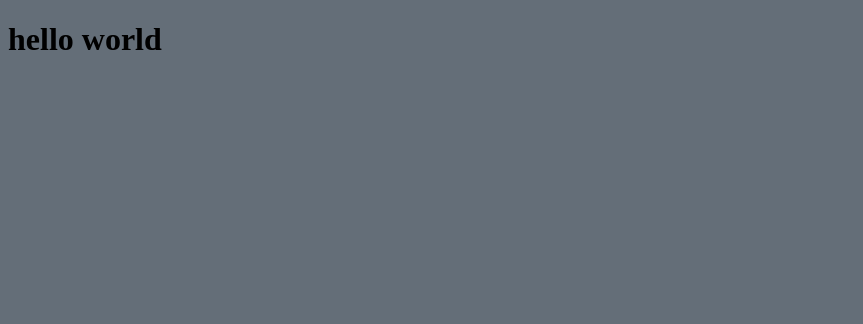
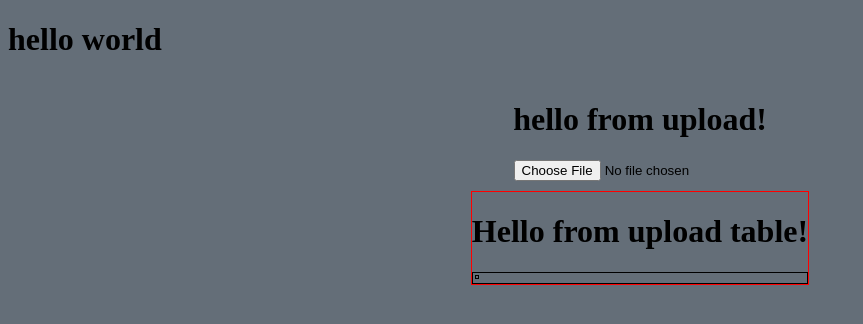
Before and after one commit to ryand8008/Amosti_Management, a React app: page / in a window 1280 px wide. Shown: the top 324 px of the page, without its empty margins (0-863 px from the left). Built offline with nearby package versions, Linux system fonts and the light colour scheme.

Commit message:
added basic outline of table

```diff
--- a/package.json
+++ b/package.json
@@ -29,8 +29,10 @@
     "express": "^4.18.1",
     "react": "^18.2.0",
     "react-dom": "^18.2.0",
+    "styled-components": "^5.3.6",
     "ts-node": "^10.9.1",
-    "typescript": "^4.8.4"
+    "typescript": "^4.8.4",
+    "xlsx": "^0.18.5"
   },
   "devDependencies": {
     "@types/express": "^4.17.14",
--- a/src/components/App.tsx
+++ b/src/components/App.tsx
@@ -1,10 +1,12 @@
 import React from "react";
+import { Upload } from "./Upload";
 
 export const App = () => {
 
   return (
     <>
-      <h1>hello world</h1>
+      <h1>hello world </h1>
+      <Upload />
     </>
   )
 }
--- /dev/null
+++ b/src/components/Upload.tsx
@@ -0,0 +1,75 @@
+import React, { useEffect, useState } from "react";
+import styled from "styled-components";
+import { isExportDeclaration } from "typescript";
+import { UploadTable } from "./UploadTable";
+
+var xlsx = require("xlsx");
+
+interface Sheet {
+  corredora: string
+  tenant_name: string
+  building: string
+  month: string
+ 'amount (if false left over balance)': number
+ 'date_paid (mm/dd/yyyy)': Date
+ apartment: string
+ 'paid (boolean)': boolean
+}
+
+export const Upload = () => {
+  const [excel, setExcel] = useState<Sheet>()
+
+
+  useEffect(() => {
+    if (excel) {
+      console.log(excel, 'this is excel')
+
+    }
+  }, [excel])
+
+  const readUploadFile = (e) => {
+    e.preventDefault();
+    if (e.target.files) {
+      const reader = new FileReader();
+      reader.onload = (e) => {
+        const data = e.target.result;
+        const workbook = xlsx.read(data, { type: "array" });
+        const sheetName = workbook.SheetNames[0];
+        const worksheet = workbook.Sheets[sheetName];
+        const json = xlsx.utils.sheet_to_json(worksheet);
+        // console.log(json); // original line
+        setExcel(json)
+      };
+      reader.readAsArrayBuffer(e.target.files[0]);
+    }
+  }
+
+
+  return (
+    <>
+      <Window>
+
+        <StyledTitle>hello from upload!</StyledTitle>
+        {/* <label>upload file!</label> */}
+        <input
+          type='file'
+          name='upload'
+          id='upload'
+          onChange={readUploadFile}
+          />
+          <UploadTable exceldata={excel} />
+      </Window>
+    </>
+  )
+}
+
+const StyledTitle = styled.h1`
+  display: flex;
+  text-align: center;
+`
+
+const Window = styled.div`
+  display: flex;
+  flex-direction: column;
+  align-items: center;
+`
--- /dev/null
+++ b/src/components/UploadTable.tsx
@@ -0,0 +1,80 @@
+import React, { useEffect, useState } from "react";
+import styled from "styled-components";
+
+interface Sheet {
+  corredora: string
+  tenant_name: string
+  building: string
+  month: string
+ 'amount (if false left over balance)': number
+ 'date_paid (mm/dd/yyyy)': Date
+ apartment: string
+ 'paid (boolean)': boolean
+}
+
+interface Test {
+  excelData: Sheet
+}
+
+
+export const UploadTable = ({exceldata} ) => {
+  const [headers, setHeaders] = useState<string[]>([''])
+  const [filterBy, setFilterBy] = useState<string>('')
+  console.log(exceldata, 'uploadtable exceldata TESTING')
+
+  useEffect(() => {
+    console.log(exceldata, 'this is exceldata' )
+    if (exceldata) {
+      setHeaders(Object.keys(exceldata[0]))
+
+      console.log(headers)
+    }
+
+  }, [exceldata, headers.length])
+
+
+  return (
+    <>
+      <StyledContainer>
+        <StyledTitle>Hello from upload table!</StyledTitle>
+        <StyledTable>
+        <tbody>
+
+        <tr>
+          {headers ? headers.map((item: string, index1: React.Key) =>
+            <StyledHeader key={index1}>{item}</StyledHeader>
+            ): null}
+        </tr>
+        <tr>
+
+        </tr>
+
+        </tbody>
+        </StyledTable>
+      </StyledContainer>
+    </>
+
+  )
+}
+
+const StyledContainer = styled.div`
+  display: flex;
+  border: 1px solid red;
+  flex-direction: column;
+  margin-top: 10px;
+`
+
+const StyledTitle = styled.h1`
+  text-align: center;
+`
+const StyledTable = styled.table`
+  display: flex;
+  border: 1px solid black;
+  // flex-direction: column;
+`
+
+
+const StyledHeader = styled.th`
+  text-align: center;
+  border: 1px solid black;
+`
```
Also changed, not shown: 3 other files (tests, documents, lock files or other folders).
